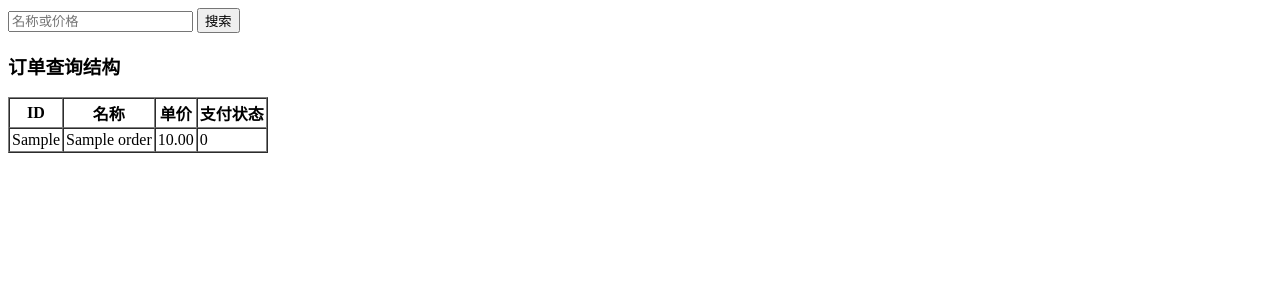
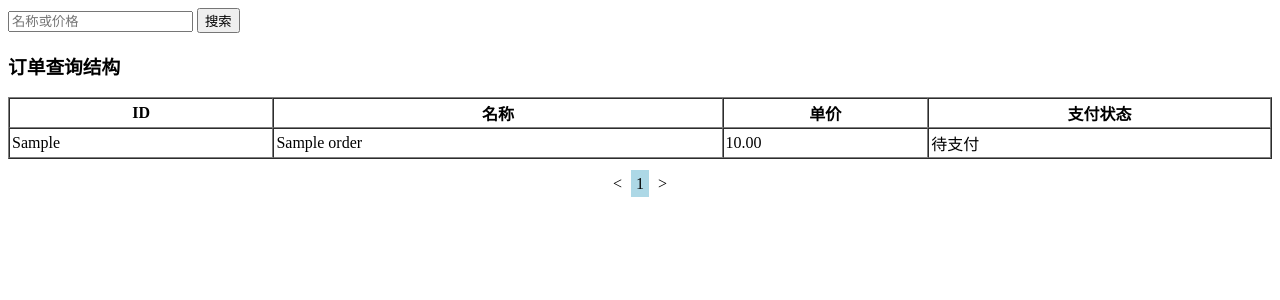
Before and after one commit to heaven1124/advanceDjango, a Django app: page /user/order_list/ in a window 1280 px wide. Shown: the top 300 px of the page. Run offline with Django 4.2, Linux system fonts and the light colour scheme; tables that the repository leaves empty hold one stand-in row (values such as "Sample post").

Commit message:
增加分页

```diff
--- a/templates/list.html
+++ b/templates/list.html
@@ -3,6 +3,18 @@
 <head>
     <meta charset="UTF-8">
     <title>查询列表</title>
+    <style>
+        .page{
+            text-decoration: none;
+            cursor: pointer;
+            padding: 5px;
+            margin: 5px;
+            background-color: lightgray;
+        }
+        .active{
+            background-color: lightblue;
+        }
+    </style>
 </head>
 <body>
 <form>
@@ -10,7 +22,7 @@
     <button>搜索</button>
 </form>
 <h3>订单查询结构</h3>
-<table border="1" cellpadding="2" cellspacing="0">
+<table border="1" cellpadding="2" cellspacing="0" width="100%">
     <thead>
         <th>ID</th>
         <th>名称</th>
@@ -18,20 +30,33 @@
         <th>支付状态</th>
     </thead>
     <tbody>
-        {% for order in orders %}
+        {% for order in pager.object_list %}
             <tr>
                 <td>{{ order.num }}</td>
                 <td>{{ order.title }}</td>
                 <td>{{ order.price }}</td>
-                <td>{{ order.pay_status }}</td>
+                <td>{{ order.pay_status_title }}</td>
             </tr>
             {% empty %}
             <tr>
                 <td colspan="">查无此数据</td>
             </tr>
         {% endfor %}
-
     </tbody>
 </table>
+<p style="text-align: center">
+
+    <a {% if pager.has_previous %} href="?page={{ pager.previous_page_number }}&wd={{ wd }}"{% endif %}>&lt;</a>
+
+    {% for p in paginator.page_range %}
+        {% if pager.number == p %}
+            <a class="page active">{{ p }}</a>
+            {% else %}
+            <a class="page" href="?page={{ p }}&wd={{ wd }}">{{ p }}</a>
+        {% endif %}
+    {% endfor %}
+
+    <a {% if pager.has_next %} href="?page={{ pager.next_page_number }}&wd={{ wd }}" {% endif %}>&gt;</a>
+</p>
 </body>
 </html>
--- a/user/models.py
+++ b/user/models.py
@@ -4,6 +4,13 @@ from django.db import models
 
 
 class Order(models.Model):
+    __pay_status_tuple__ = ((0, '待支付'),
+                            (1, '已支付'),
+                            (2, '待收货'),
+                            (3, '已收货'),
+                            (4, '已完成'),
+                            (5, '已取消'))
+
     num = models.CharField(max_length=20,
                            primary_key=True,
                            verbose_name='订单号')
@@ -18,12 +25,7 @@ class Order(models.Model):
                                             (3, '支付宝')),
                                    verbose_name='支付方式',
                                    default=0)
-    pay_status = models.IntegerField(choices=((0, '待支付'),
-                                              (1, '已支付'),
-                                              (2, '待收货'),
-                                              (3, '已收货'),
-                                              (4, '已完成'),
-                                              (5, '已取消')),
+    pay_status = models.IntegerField(choices=__pay_status_tuple__,
                                      verbose_name='订单状态',
                                      default=0)
     receiver = models.CharField(verbose_name='收货人',
@@ -32,6 +34,10 @@ class Order(models.Model):
                                       max_length=11)
     receiver_address = models.TextField(verbose_name='收货地址')
 
+    @property
+    def pay_status_title(self):
+        return self.__pay_status_tuple__[self.pay_status][1]
+
     def __str__(self):
         return self.title
 
--- a/user/views.py
+++ b/user/views.py
@@ -2,6 +2,8 @@ import json
 import random
 import uuid
 
+from django.core.paginator import Paginator
+from django.db.models import Q
 from django.shortcuts import render
 from django.views.decorators.csrf import csrf_exempt
 from django.http import HttpResponse, JsonResponse
@@ -175,5 +177,11 @@ def new_img_code(request):
 
 
 def order_list(request):
-    orders = Order.objects.all()
+    wd = request.GET.get('wd', '')
+    page = request.GET.get('page', 1)
+    orders = Order.objects.filter(Q(title__icontains=wd)).all() # 忽略大小写
+    # 分页器
+    paginator = Paginator(orders, 5)
+    # 查询第page页
+    pager = paginator.page(page)
     return render(request, 'list.html', locals())
```
